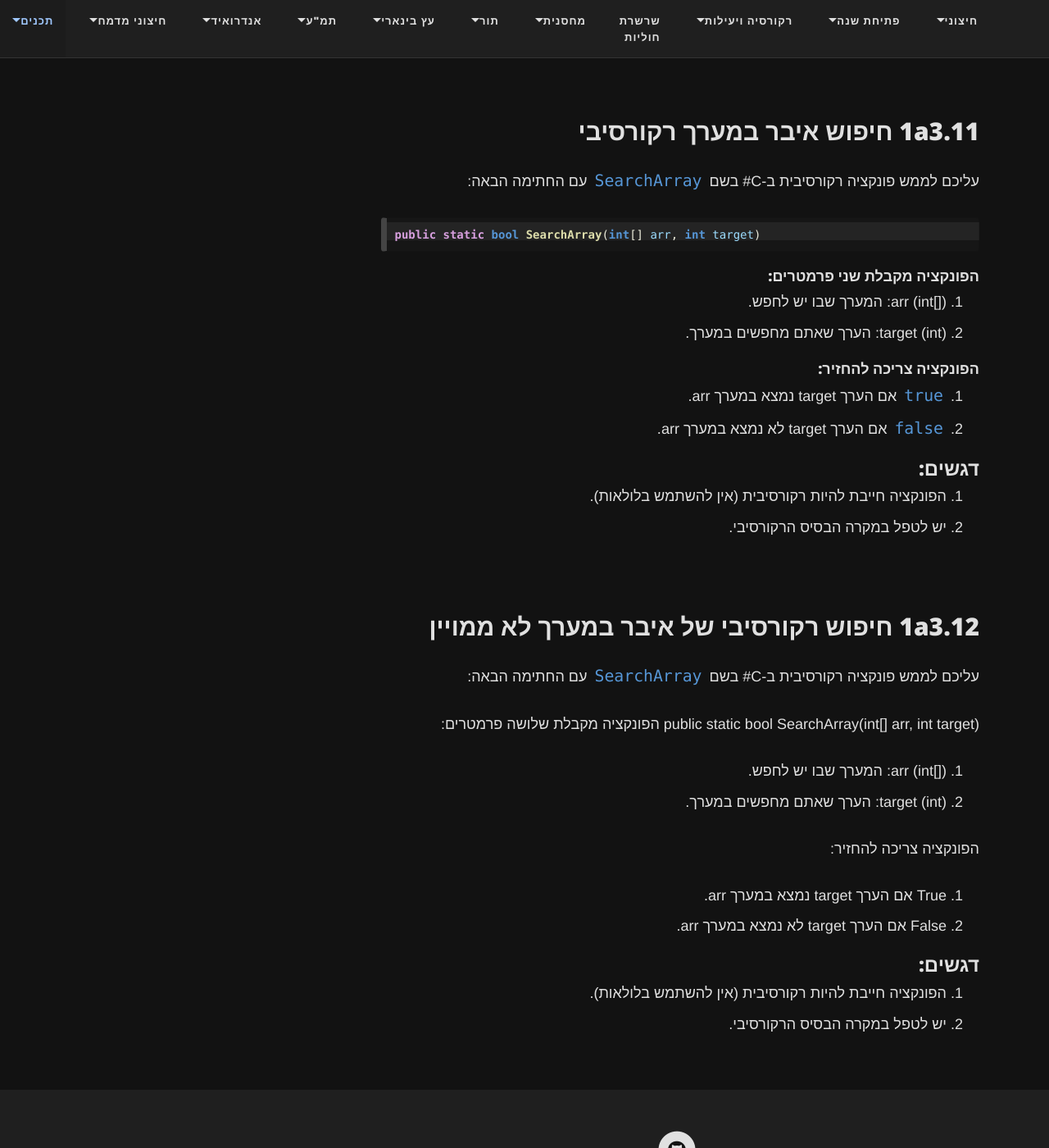
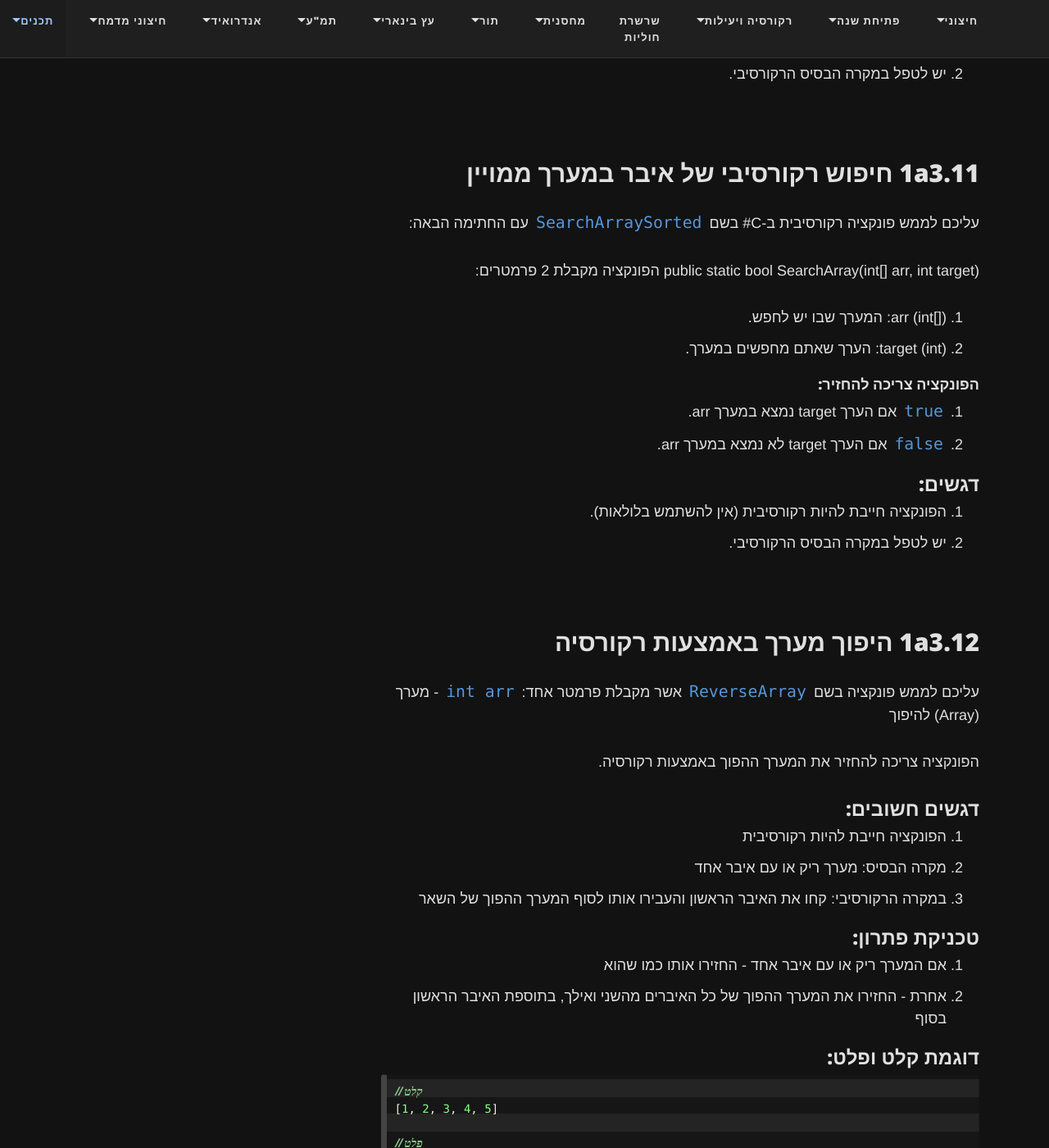
Before and after one commit to 3strategy/BeautifulMivney, a Jekyll site: the page built from cst/1recursion/Ex1a.3recursion.arrays.md, in a window 1280 px wide and 1400 px high, scrolled down 6732 px. Shown: the whole window at 82% size. Built offline with Jekyll 4.4.1, drawn with Linux system fonts in a browser that asks for light colours; comment, search, counter and statistics services are not loaded; some of the changed text lies outside the part shown.

Commit message:
updates to Recurssion1a3

````diff
--- a/cst/1recursion/Ex1a.3recursion.arrays.md
+++ b/cst/1recursion/Ex1a.3recursion.arrays.md
@@ -97,10 +83,10 @@ public static int SumArray(int[] arr)
 2. יש לבצע קריאה רקורסיבית שתתקדם במערך.
 
 
-## 1a3.6 הדפסת מערך בסדר הפוך (רקורסיה) {#id1a3.6}
-עליכם לממש פונקציה רקורסיבית ב-C# בשם `PrintArray` עם החתימה הבאה:
+## 1a3.5 הדפסת מערך בסדר הפוך (רקורסיה) {#id1a3.5}
+עליכם לממש פונקציה רקורסיבית ב-C# בשם `PrintArrayReverse` עם החתימה הבאה:
 ```csharp
-public static void PrintArray(int[] arr)
+public static void PrintArrayReverse(int[] arr)
 ```
 הפונקציה צריכה לקבל מערך של מספרים שלמים (`arr`)
 
@@ -213,21 +199,48 @@ public static bool SearchArray(int[] arr, int target)
 
 
 
-## 1a3.12 חיפוש רקורסיבי של איבר במערך לא ממויין {#id1a3.12}
-עליכם לממש פונקציה רקורסיבית ב-C# בשם `SearchArray` עם החתימה הבאה:
+## 1a3.11 חיפוש רקורסיבי של איבר במערך ממויין {#id1a3.11}
+עליכם לממש פונקציה רקורסיבית ב-C# בשם `SearchArraySorted` עם החתימה הבאה:
 
 public static bool SearchArray(int[] arr, int target)
-הפונקציה מקבלת שלושה פרמטרים:
+הפונקציה מקבלת 2 פרמטרים:
 
 1. arr (int[]): המערך שבו יש לחפש.
 2. target (int): הערך שאתם מחפשים במערך.
 
-הפונקציה צריכה להחזיר:
+#### הפונקציה צריכה להחזיר:
 
-1. True אם הערך target נמצא במערך arr.
-2. False אם הערך target לא נמצא במערך arr.
+1. `true` אם הערך target נמצא במערך arr.
+2. `false` אם הערך target לא נמצא במערך arr.
 
 ### דגשים:
 
 1. הפונקציה חייבת להיות רקורסיבית (אין להשתמש בלולאות).
 2. יש לטפל במקרה הבסיס הרקורסיבי.
+
+
+
+## 1a3.12 היפוך מערך באמצעות רקורסיה {#id1a3.12}
+עליכם לממש פונקציה בשם `ReverseArray` אשר מקבלת פרמטר אחד: `int arr` - מערך (Array) להיפוך
+
+הפונקציה צריכה להחזיר את המערך ההפוך באמצעות רקורסיה.
+
+### דגשים חשובים:
+
+1. הפונקציה חייבת להיות רקורסיבית
+2. מקרה הבסיס: מערך ריק או עם איבר אחד
+3. במקרה הרקורסיבי: קחו את האיבר הראשון והעבירו אותו לסוף המערך ההפוך של השאר
+
+### טכניקת פתרון:
+
+1. אם המערך ריק או עם איבר אחד - החזירו אותו כמו שהוא
+2. אחרת - החזירו את המערך ההפוך של כל האיברים מהשני ואילך, בתוספת האיבר הראשון בסוף
+
+### דוגמת קלט ופלט:
+```javascript
+// קלט
+[1, 2, 3, 4, 5]
+
+// פלט
+[5, 4, 3, 2, 1]
+```
````
Also changed, not shown: other parts of cst/1recursion/Ex1a.3recursion.arrays.md (+6 -20 lines).
